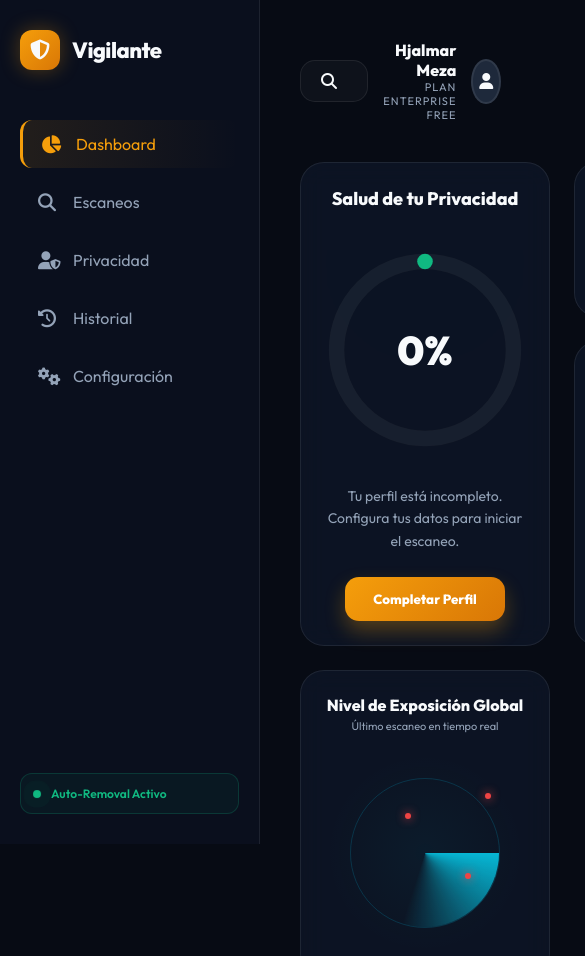
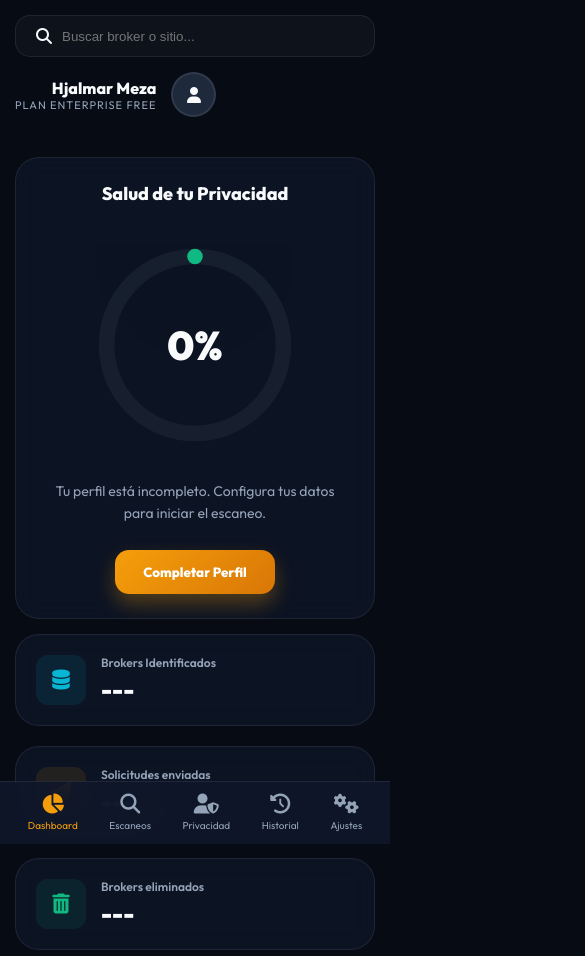
Before and after one commit to hjalmarmeza/vigilante-privacidad, a plain HTML site: page index.html in a window 390 px wide. Shown: the top 956 px of the page, 585 px wide, since content can reach past the window. Drawn offline with Linux system fonts and the light colour scheme; no server answers.

Commit message:
UI: Fully Responsive Mobile Design and Bottom Navigation

```diff
--- a/index.html
+++ b/index.html
@@ -292,6 +292,16 @@
             </section>
         </main>
     </div>
+
+    <!-- Mobile Bottom Navigation -->
+    <nav class="mobile-nav">
+        <a href="#" class="nav-item-mobile active" data-view="dashboard"><i class="fas fa-chart-pie"></i><span>Dashboard</span></a>
+        <a href="#" class="nav-item-mobile" data-view="escaneos"><i class="fas fa-search"></i><span>Escaneos</span></a>
+        <a href="#" class="nav-item-mobile" data-view="privacidad"><i class="fas fa-user-shield"></i><span>Privacidad</span></a>
+        <a href="#" class="nav-item-mobile" data-view="historial"><i class="fas fa-history"></i><span>Historial</span></a>
+        <a href="#" class="nav-item-mobile" data-view="configuracion"><i class="fas fa-gears"></i><span>Ajustes</span></a>
+    </nav>
+
     <div id="configModal" class="modal">
         <div class="modal-content glass-card">
             <div class="modal-header">
--- a/script.js
+++ b/script.js
@@ -6,14 +6,15 @@ document.addEventListener('DOMContentLoaded', () => {
 
     // --- LÓGICA DE NAVEGACIÓN ---
     const navItems = document.querySelectorAll('.nav-item');
+    const mobileNavItems = document.querySelectorAll('.nav-item-mobile');
     const sections = document.querySelectorAll('.view-section');
     const logo = document.querySelector('.logo');
 
     function switchView(viewId) {
         console.log(`Cambiando a vista: ${viewId}`);
 
-        // Actualizar Nav Items
-        navItems.forEach(nav => {
+        // Actualizar Nav Items (Ambos: Sidebar y Móvil)
+        [...navItems, ...mobileNavItems].forEach(nav => {
             nav.classList.remove('active');
             if (nav.getAttribute('data-view') === viewId) {
                 nav.classList.add('active');
@@ -43,6 +44,14 @@ document.addEventListener('DOMContentLoaded', () => {
     }
 
     navItems.forEach(item => {
+        item.addEventListener('click', (e) => {
+            e.preventDefault();
+            const view = item.getAttribute('data-view');
+            switchView(view);
+        });
+    });
+
+    mobileNavItems.forEach(item => {
         item.addEventListener('click', (e) => {
             e.preventDefault();
             const view = item.getAttribute('data-view');
--- a/style.css
+++ b/style.css
@@ -569,6 +569,95 @@ body {
     to { opacity: 1; transform: translateY(0); }
 }
 
+/* RESPONSIVE DESIGN */
+@media (max-width: 768px) {
+    :root {
+        --sidebar-w: 0px;
+    }
+
+    .sidebar {
+        display: none; /* Ocultar sidebar en móvil */
+    }
+
+    .main-content {
+        margin-left: 0;
+        padding: 15px;
+        padding-bottom: 90px; /* Espacio para el nav inferior */
+    }
+
+    .top-bar {
+        flex-direction: column;
+        gap: 15px;
+        align-items: flex-start;
+    }
+
+    .search-bar {
+        width: 100%;
+    }
+
+    .dashboard-grid {
+        grid-template-columns: 1fr;
+        gap: 15px;
+    }
+
+    .stats-row {
+        grid-template-columns: 1fr;
+        grid-column: span 1;
+    }
+
+    .table-section {
+        grid-column: span 1;
+        overflow-x: auto;
+    }
+
+    .broker-table {
+        min-width: 500px;
+    }
+
+    .score-card {
+        grid-row: auto;
+    }
+
+    /* BARRA DE NAVEGACIÓN INFERIOR (MÓVIL) */
+    .mobile-nav {
+        display: flex;
+        position: fixed;
+        bottom: 0;
+        left: 0;
+        right: 0;
+        background: rgba(15, 23, 42, 0.9);
+        backdrop-filter: blur(20px);
+        border-top: 1px solid var(--glass-border);
+        padding: 12px;
+        justify-content: space-around;
+        z-index: 1000;
+        animation: slideUp 0.3s ease;
+    }
+
+    .nav-item-mobile {
+        display: flex;
+        flex-direction: column;
+        align-items: center;
+        gap: 5px;
+        color: var(--text-muted);
+        text-decoration: none;
+        font-size: 10px;
+    }
+
+    .nav-item-mobile i {
+        font-size: 20px;
+    }
+
+    .nav-item-mobile.active {
+        color: var(--accent);
+    }
+}
+
+@keyframes slideUp {
+    from { transform: translateY(100%); }
+    to { transform: translateY(0); }
+}
+
 /* Section Display Classes */
 .view-section {
     display: none;
```
